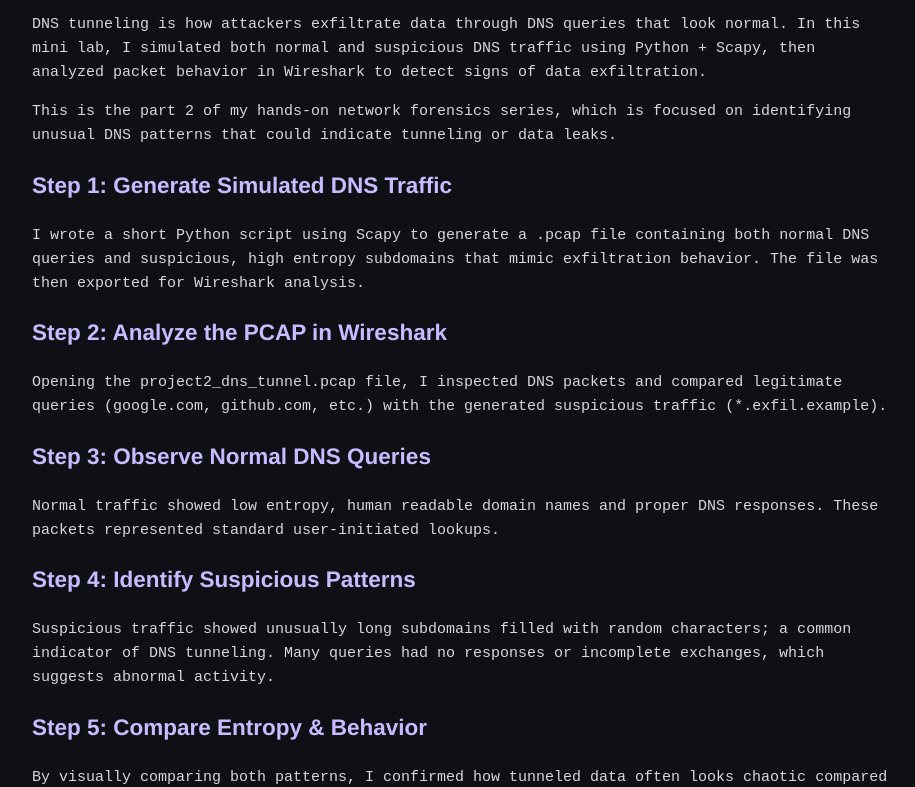
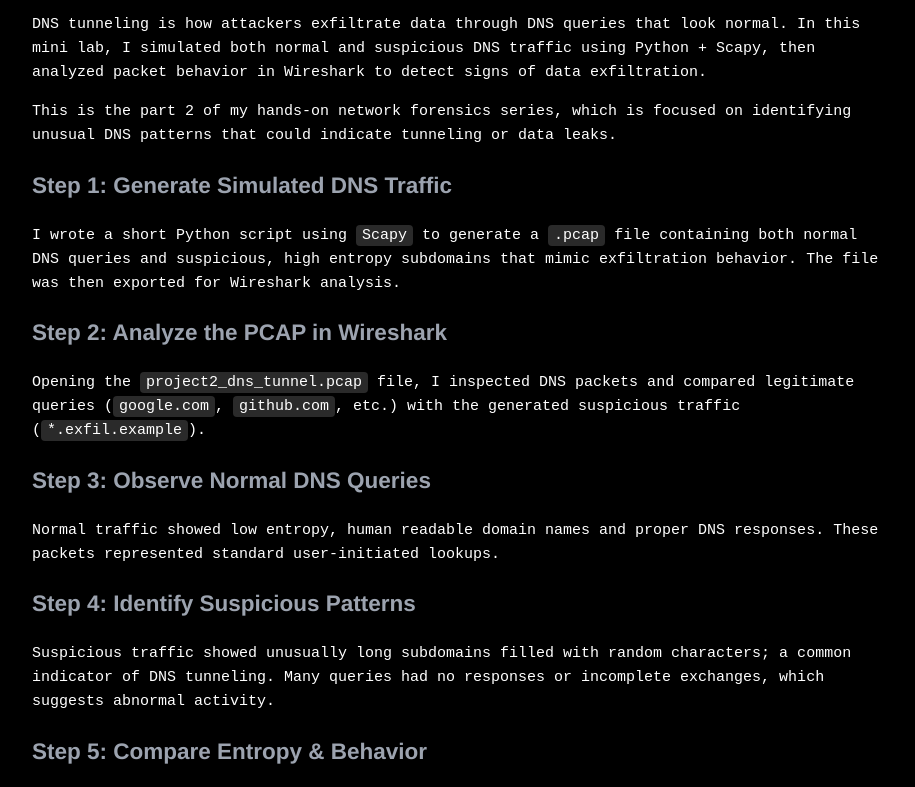
Before and after one commit to mxgmp/mariacybersec, a plain HTML site: page blog/project2.html in a window 1280 px wide. Shown: the part 168-955 px from the top of the page, without its empty margins (178-1093 px from the left). Drawn offline with Linux system fonts and the light colour scheme.

Commit message:
Update styles for project2.html

```diff
--- a/blog/project2.html
+++ b/blog/project2.html
@@ -6,7 +6,10 @@
   <title>Project 2 — Detecting DNS Exfiltration with Wireshark</title>
   <meta name="description" content="Detecting DNS exfiltration with Wireshark: simulating normal and suspicious traffic, analyzing packet behavior, and spotting tunneling patterns.">
   <style>
-    :root{ --bg:#0f1016; --fg:#d7d7e0; --muted:#9f9fbc; --accent:#b8a1ff; --card:#131318; --border:#2a2a32; }
+    :root{
+      --bg:#000000; --fg:#ffffff; --muted:#9ca3af;
+      --accent:#c084fc; --card:#2a2a2a; --border:#2a2a2a;
+    }
     html,body{
       margin:0; padding:0; background:var(--bg); color:var(--fg);
       font:15px/1.7 Helvetica, "Helvetica Neue", Arial, system-ui, -apple-system, Segoe UI, Roboto, sans-serif;
@@ -19,15 +22,25 @@
     header{ padding:16px 0; }
     .back{ font-size:14px; color:var(--muted); }
 
-    h1, h2 {
+    h1 {
       font-family: "Avenir Next", Avenir, Montserrat, "Helvetica Neue", Helvetica, Arial, sans-serif;
-      color: #c9bbff;
+      color: var(--accent);
+    }
+    h2 {
+      font-family: "Avenir Next", Avenir, Montserrat, "Helvetica Neue", Helvetica, Arial, sans-serif;
+      color: var(--muted);
     }
     p, li {
       font-family: "Source Code Pro", "Courier New", monospace;
       font-size: 15px;
       line-height: 1.6;
-      color: #d7d7e0;
+      color: #ffffff;
+    }
+    code {
+      background: var(--card);
+      padding: 2px 6px;
+      border-radius: 4px;
+      font-family: "Source Code Pro", "Courier New", monospace;
     }
     ul{ margin:8px 0 16px 20px; }
     hr{ border:0; border-top:1px solid var(--border); margin:24px 0; }
@@ -35,7 +48,7 @@
     /* gallery + lightbox */
     .muted{ color:var(--muted); }
     .project-gallery{ margin-top:28px }
-    .project-gallery h2{ color:var(--accent); margin-bottom:6px }
+    .project-gallery h2{ color:var(--muted); margin-bottom:6px }
     .img-grid{
       display:grid;
       grid-template-columns:repeat(auto-fill,minmax(230px,1fr));
@@ -44,11 +57,11 @@
     .img-grid figure{ margin:0 }
     .img-grid img{
       width:100%; height:auto; display:block; border-radius:10px;
-      border:1px solid rgba(196,181,253,.18);
+      border:1px solid rgba(192,132,252,.25);
       box-shadow:0 4px 15px rgba(0,0,0,.25);
       cursor:zoom-in; transition:transform .2s ease, box-shadow .2s ease;
     }
-    .img-grid img:hover{ transform:scale(1.04); box-shadow:0 8px 28px rgba(0,0,0,.45) }
+    .img-grid img:hover{ transform:scale(1.04); box-shadow:0 8px 28px rgba(192,132,252,.4) }
 
     .lightbox{
       position:fixed; inset:0; display:none; place-items:center;
```
